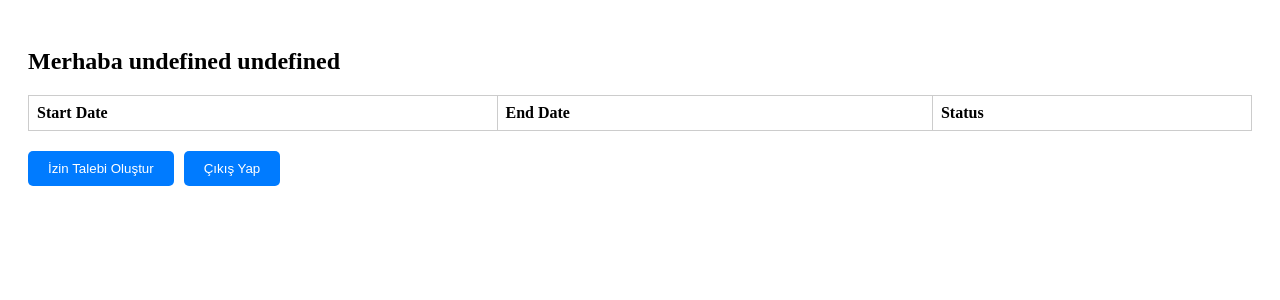
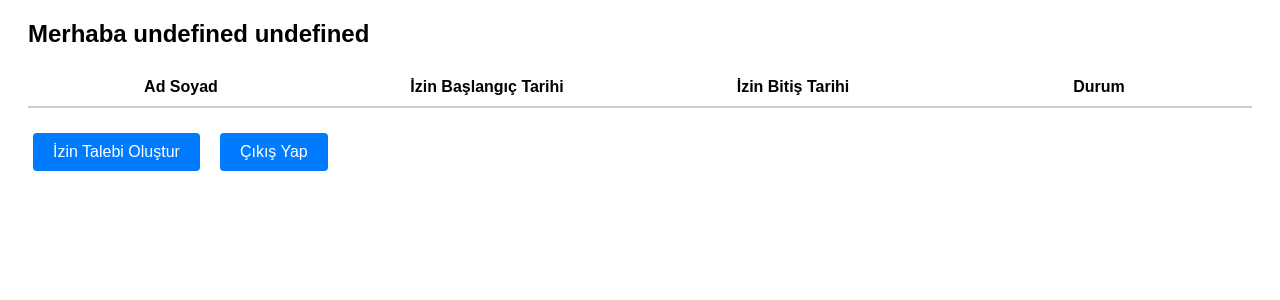
Before and after one commit to burakugras/EmployeeTrackUI, an Angular app: page /leave-request in a window 1280 px wide. Shown: the top 300 px of the page. Built offline with nearby package versions, Linux system fonts and the light colour scheme; sample sign-in values are in the browser's storage.

Commit message:
refactor html and css

```diff
--- a/src/app/leave-request-create/leave-request-create.component.css
+++ b/src/app/leave-request-create/leave-request-create.component.css
@@ -4,13 +4,16 @@
     padding: 20px;
     border: 1px solid #ccc;
     border-radius: 5px;
+    display: flex;
+    flex-direction: column;
+    font-family:sans-serif;
   }
   .leave-request-create-container label {
     display: block;
     margin-bottom: 8px;
   }
   .leave-request-create-container input {
-    width: 100%;
+    width: 92%;
     padding: 8px;
     margin-bottom: 16px;
   }
--- a/src/app/leave-request-create/leave-request-create.component.html
+++ b/src/app/leave-request-create/leave-request-create.component.html
@@ -3,18 +3,15 @@
 
     <form (ngSubmit)="onSubmit()">
       <label for="startDate">Başlangıç Tarihi:</label>
-      <input type="date" id="startDate" [(ngModel)]="startDate" name="startDate" required>
+      <input class="start-date" type="date" id="startDate" [(ngModel)]="startDate" name="startDate" required>
 
       <label for="endDate">Bitiş Tarihi:</label>
-      <input type="date" id="endDate" [(ngModel)]="endDate" name="endDate" required>
+      <input class="end-date" type="date" id="endDate" [(ngModel)]="endDate" name="endDate" required>
 
       <button type="submit">Gönder</button>
-      <button (click)="goBack()">Geri Dön</button>
+      <button type="button" (click)="goBack()">Geri Dön</button>
     </form>
 
     <p *ngIf="errorMessage" class="error">{{ errorMessage }}</p>
-
     <p *ngIf="successMessage" class="success">{{ successMessage }}</p>
-
-
   </div>
--- a/src/app/leave-request-create/leave-request-create.component.ts
+++ b/src/app/leave-request-create/leave-request-create.component.ts
@@ -21,6 +21,11 @@ export class LeaveRequestCreateComponent {
       return;
     }
 
+    if (new Date(this.endDate) < new Date(this.startDate)) {
+      this.errorMessage = 'Bitiş tarihi, başlangıç tarihinden önce olamaz.';
+      return;
+    }
+
     const leaveRequest = {
       startDate: this.startDate,
       endDate: this.endDate
@@ -34,8 +39,8 @@ export class LeaveRequestCreateComponent {
       },
       error: (err) => {
         this.successMessage = null;
-        this.errorMessage = 'İzin talebi oluşturulamadı. Lütfen tekrar deneyin.';
-        console.error(err);
+        this.errorMessage = err.error?.message || 'İzin talebi oluşturulamadı. Lütfen tekrar deneyin.';
+        console.error('Hata:', err);
       }
     });
   }
--- a/src/app/leave-request/leave-request.component.css
+++ b/src/app/leave-request/leave-request.component.css
@@ -1,25 +1,91 @@
 .leave-request-container {
-    padding: 20px;
-  }
-  table {
-    width: 100%;
-    border-collapse: collapse;
-    margin-bottom: 20px;
-  }
-  table th, table td {
-    border: 1px solid #ccc;
-    padding: 8px;
+    margin: 20px;
+    font-family:sans-serif;
+}
+
+.leave-request-header {
+    display: flex;
+    font-weight: bold;
+    border-bottom: 2px solid #ccc;
+    padding: 10px 0;
     text-align: left;
-  }
-  button {
-    padding: 10px 20px;
-    margin-right: 10px;
+}
+
+.leave-request-row {
+    display: flex;
+    align-items: center;
+    border-bottom: 1px solid #ccc;
+    padding: 10px 0;
+}
+
+.leave-request-item {
+    flex: 1;
+    padding: 0 10px;
+    text-align: center;
+}
+
+.text-green {
+    color: rgb(17, 188, 17);
+    font-weight: bold;
+}
+
+.text-red {
+    color: red;
+    font-weight: bold;
+}
+
+.text-orange {
+    color: rgb(250, 179, 14);
+    font-weight: bold;
+}
+
+.action-button-reject {
+    background-color: tomato;
+    color: white;
+    border: none;
+    padding: 8px 12px;
+    margin-right: 5px;
+    border-radius: 4px;
+    cursor: pointer;
+    font-size: 14px;
+}
+
+.action-button-approve {
+    background-color: rgb(37, 194, 1);
+    color: white;
+    border: none;
+    padding: 8px 12px;
+    margin-right: 5px;
+    border-radius: 4px;
+    cursor: pointer;
+    font-size: 14px;
+}
+
+.action-button:hover {
+    background-color: #0056b3;
+}
+
+.global-button {
     background-color: #007bff;
     color: white;
     border: none;
-    border-radius: 5px;
+    padding: 10px 20px;
+    margin: 5px;
+    border-radius: 4px;
     cursor: pointer;
-  }
-  button:hover {
+    font-size: 16px;
+}
+
+.global-button:hover {
     background-color: #0056b3;
-  }
+}
+
+.leave-request-actions-global {
+    margin-top: 20px;
+    display: flex;
+    gap: 10px;
+}
+
+h2 {
+    margin-bottom: 20px;
+}
--- a/src/app/leave-request/leave-request.component.html
+++ b/src/app/leave-request/leave-request.component.html
@@ -1,26 +1,37 @@
 <div class="leave-request-container">
     <h2>Merhaba {{ userName }}</h2>
-    <table>
-      <thead>
-        <tr>
-          <th>Start Date</th>
-          <th>End Date</th>
-          <th>Status</th>
-          <th *ngIf="isManagerOrHRManager">Actions</th>
-        </tr>
-      </thead>
-      <tbody>
-        <tr *ngFor="let request of leaveRequests">
-          <td>{{ request.startDate | date: 'dd/MM/yyyy' }}</td> <!-- Daha temiz bir tarih görüntüsü ekledim-->
-          <td>{{ request.endDate | date: 'dd/MM/yyyy' }}</td>
-          <td>{{ request.status }}</td>
-          <td *ngIf="isManagerOrHRManager">
-            <button (click)="approveRequest(request.id)">Onayla</button>
-            <button (click)="rejectRequest(request.id)">Reddet</button>
-          </td>
-        </tr>
-      </tbody>
-    </table>
-    <button (click)="createLeaveRequest()">İzin Talebi Oluştur</button>
-    <button (click)="logout()">Çıkış Yap</button>
-  </div>
+    <form>
+        <div class="leave-request-header">
+            <div class="leave-request-item">Ad Soyad</div>
+            <div class="leave-request-item">İzin Başlangıç Tarihi</div>
+            <div class="leave-request-item">İzin Bitiş Tarihi</div>
+            <div class="leave-request-item">Durum</div>
+            <div class="leave-request-item" *ngIf="isManagerOrHRManager">Aksiyon</div>
+        </div>
+        <div *ngFor="let request of leaveRequests" class="leave-request-row">
+            <div class="leave-request-item">{{ request.employeeName }}</div>
+            <div class="leave-request-item">{{ request.startDate | date: 'dd/MM/yyyy' }}</div>
+            <div class="leave-request-item">{{ request.endDate | date: 'dd/MM/yyyy' }}</div>
+            <div class="leave-request-item">
+                <span
+                    [ngClass]="{
+                        'text-green': request.status === 'Approved',
+                        'text-red': request.status === 'Rejected',
+                        'text-orange': request.status === 'Pending'
+                    }">
+                    <ng-container *ngIf="request.status === 'Approved'">Onaylandı</ng-container>
+                    <ng-container *ngIf="request.status === 'Rejected'">Reddedildi</ng-container>
+                    <ng-container *ngIf="request.status === 'Pending'">Bekliyor</ng-container>
+                </span>
+            </div>
+            <div class="leave-request-item" *ngIf="isManagerOrHRManager">
+                <button class="action-button-approve" type="button" (click)="approveRequest(request.id)">Onayla</button>
+                <button class="action-button-reject" type="button" (click)="rejectRequest(request.id)">Reddet</button>
+            </div>
+        </div>
+    </form>
+    <div class="leave-request-actions-global">
+        <button class="global-button" type="button" (click)="createLeaveRequest()">İzin Talebi Oluştur</button>
+        <button class="global-button" type="button" (click)="logout()">Çıkış Yap</button>
+    </div>
+</div>
--- a/src/app/leave-request/leave-request.component.ts
+++ b/src/app/leave-request/leave-request.component.ts
@@ -24,7 +24,13 @@ export class LeaveRequestComponent implements OnInit {
       this.leaveRequestService.getAllRequests().subscribe({
         next: (data) => {
           console.log('Leave Requests (Manager/HRManager):', data);
-          this.leaveRequests = data;
+          this.leaveRequests = data.map((request: any) => ({
+            id: request.id,
+            startDate: request.startDate,
+            endDate: request.endDate,
+            status: request.status,
+            employeeName: `${request.employee.firstName} ${request.employee.lastName}`
+          }));
         },
         error: (err) => {
           console.error('Hata:', err);
@@ -36,7 +42,13 @@ export class LeaveRequestComponent implements OnInit {
         this.leaveRequestService.getEmployeeRequests(employeeId).subscribe({
           next: (data) => {
             console.log('Leave Requests (Employee):', data);
-            this.leaveRequests = data;
+            this.leaveRequests = data.map((request: any) => ({
+              id: request.id,
+              startDate: request.startDate,
+              endDate: request.endDate,
+              status: request.status,
+              employeeName: `${this.userName}`
+            }));
           },
           error: (err) => {
             console.error('Hata:', err);
@@ -45,6 +57,7 @@ export class LeaveRequestComponent implements OnInit {
       }
     }
   }
+
 
   getEmployeeIdFromToken(): string | null {
     const token = localStorage.getItem('token');
@@ -67,6 +80,9 @@ export class LeaveRequestComponent implements OnInit {
     try {
       const payload = JSON.parse(atob(token.split('.')[1]));
       console.log('Token Payload:', payload);
+
+      this.userName = `${payload.FirstName} ${payload.LastName}`;
+
       const role = payload['http://schemas.microsoft.com/ws/2008/06/identity/claims/role'];
       this.isManagerOrHRManager = role === 'Manager' || role === 'HRManager';
       console.log('isManagerOrHRManager:', this.isManagerOrHRManager);
@@ -77,42 +93,24 @@ export class LeaveRequestComponent implements OnInit {
 
   approveRequest(requestId: string): void {
     this.leaveRequestService.approveLeaveRequest(requestId).subscribe({
-      next: (response) => {
-        if (response && response.message) {
-          alert(response.message); // Backend'den dönen JSON içindeki mesajı göster
-        } else {
-          alert('İzin talebi başarıyla onaylandı.');
-        }
+      next: () => {
+        //alert(response);
         this.getLeaveRequests();
       },
       error: (err) => {
         console.error('Onaylama hatası:', err);
-        if (err.error?.message) {
-          alert(err.error.message); // Hata mesajını göster
-        } else {
-          alert('Onaylama sırasında bir hata oluştu.');
-        }
       }
     });
   }
 
   rejectRequest(requestId: string): void {
     this.leaveRequestService.rejectLeaveRequest(requestId).subscribe({
-      next: (response) => {
-        if (response && response.message) {
-          alert(response.message); // Backend'den dönen JSON içindeki mesajı göster
-        } else {
-          alert('İzin talebi başarıyla reddedildi.');
-        }
+      next: () => {
+        //alert(response);
         this.getLeaveRequests();
       },
       error: (err) => {
         console.error('Reddetme hatası:', err);
-        if (err.error?.message) {
-          alert(err.error.message); // Hata mesajını göster
-        } else {
-          alert('Reddetme sırasında bir hata oluştu.');
-        }
       }
     });
   }
--- a/src/app/login/login.component.css
+++ b/src/app/login/login.component.css
@@ -3,11 +3,14 @@
     margin: 50px auto;
     padding: 20px;
     border: 1px solid #ccc;
-    border-radius: 5px;
-    text-align: center;
+    border-radius: 2px;
+    text-align: left;
+    display: flex;
+    flex-direction: column;
+    font-family:sans-serif;
   }
   .login-container input {
-    width: 100%;
+    width: 92%;
     margin: 10px 0;
     padding: 8px;
   }
@@ -18,6 +21,7 @@
     border: none;
     border-radius: 5px;
     cursor: pointer;
+    float: right;
   }
   .login-container button:hover {
     background-color: #0056b3;
```
